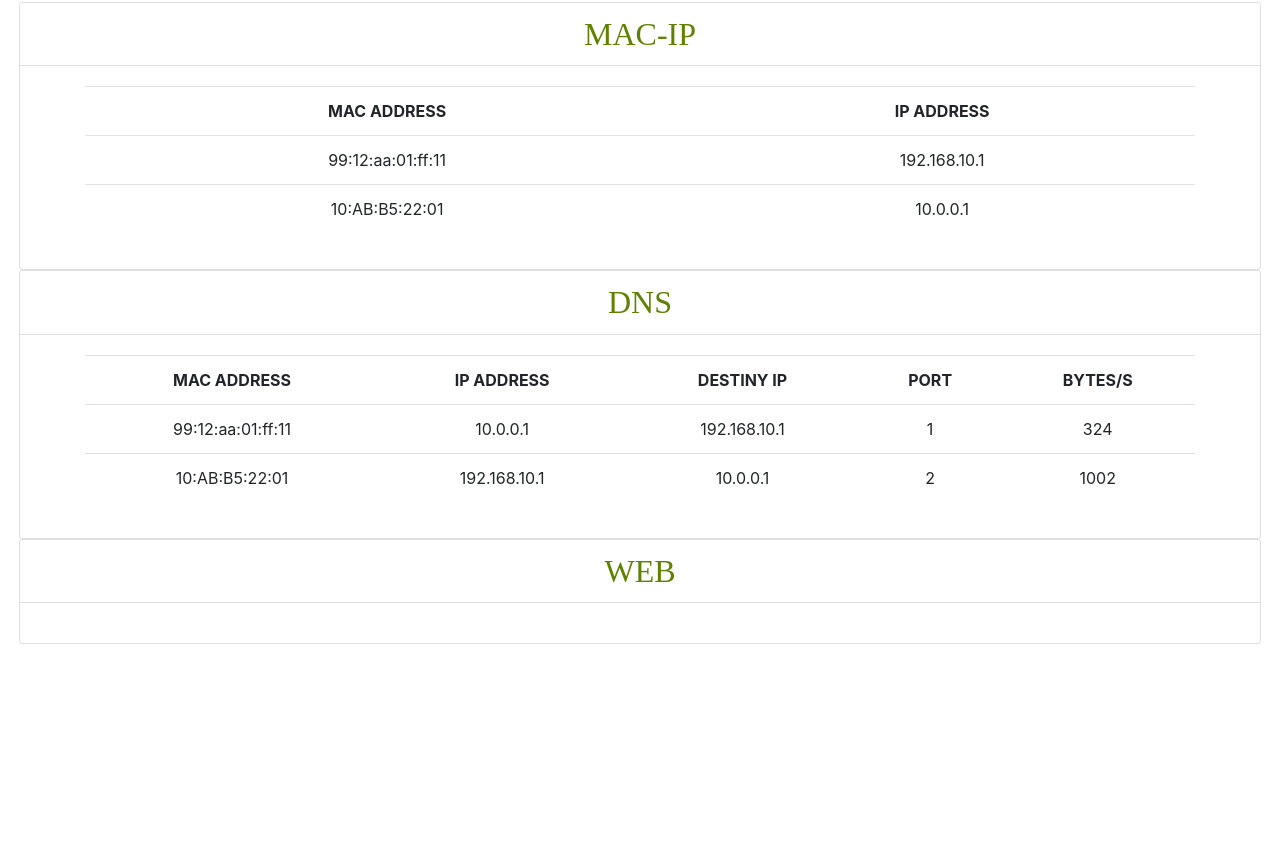
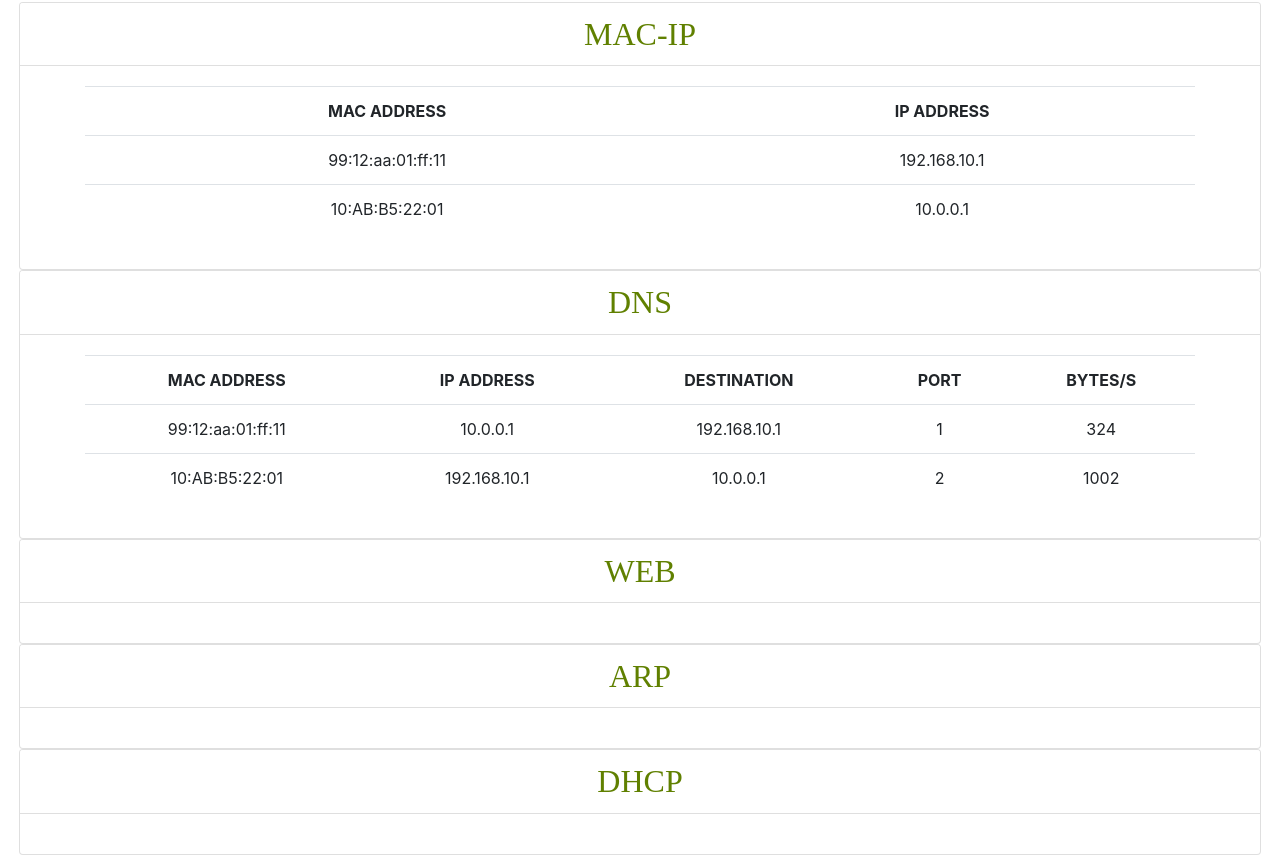
Before and after one commit to renato2110/SDN-Traffic-Monitor, an Angular app: page / in a window 1280 px wide. Shown: the part 113-968 px from the top of the page. Before the commit the page ends 800 px from the top, so only its background shows below. Built offline with nearby package versions, Linux system fonts and the light colour scheme.

Commit message:
Components creation

```diff
--- a/src/app/app.component.html
+++ b/src/app/app.component.html
@@ -13,7 +13,7 @@
     <div class="card-header">
       <h2 class="mb-0">MAC-IP</h2>
     </div>
-    <div id="statistic-two">
+    <div id="statistic-one">
       <div class="card-body">
         <app-mac-ip></app-mac-ip>
       </div>
@@ -24,7 +24,7 @@
     <div class="card-header">
       <h2 class="mb-0">DNS</h2>
     </div>
-    <div id="statistic-one">
+    <div id="statistic-two">
       <div class="card-body">
         <app-dns></app-dns>
       </div>
@@ -32,12 +32,32 @@
   </div>
 
   <div class="card">
+    <div class="card-header">
+      <h2 class="mb-0">WEB</h2>
+    </div>
+    <div id="statistic-three">
+      <div class="card-body">
+      </div>
+    </div>
+  </div>
+
+  <div class="card">
       <div class="card-header">
-        <h2 class="mb-0">WEB</h2>
+        <h2 class="mb-0">ARP</h2>
       </div>
-      <div id="statistic-two">
+      <div id="statistic-four">
         <div class="card-body">
         </div>
       </div>
     </div>
+
+    <div class="card">
+        <div class="card-header">
+          <h2 class="mb-0">DHCP</h2>
+        </div>
+        <div id="statistic-five">
+          <div class="card-body">
+          </div>
+        </div>
+      </div>
 </div>
--- a/src/app/components/dns/dns.component.html
+++ b/src/app/components/dns/dns.component.html
@@ -4,7 +4,7 @@
     <tr>
       <th>MAC ADDRESS</th>
       <th>IP ADDRESS</th>
-      <th>DESTINY IP</th>
+      <th>DESTINATION</th>
       <th>PORT</th>
       <th>BYTES/S</th>
     </tr>
@@ -13,7 +13,7 @@
     <tr *ngFor="let element of data">
       <td>{{element.mac}}</td>
       <td>{{element.ip}}</td>
-      <td>{{element.destiny_ip}}</td>
+      <td>{{element.destination_ip}}</td>
       <td>{{element.port}}</td>
       <td>{{element.bytes}}</td>
     </tr>
--- a/src/app/components/dns/dns.component.ts
+++ b/src/app/components/dns/dns.component.ts
@@ -18,14 +18,14 @@ export class DnsComponent implements OnInit {
           "mac": "99:12:aa:01:ff:11",
           "port": "1",
           "ip": "10.0.0.1",
-          "destiny_ip": "192.168.10.1",
+          "destination_ip": "192.168.10.1",
           "bytes": "324"
       },
       {
           "mac": "10:AB:B5:22:01",
           "port": "2",
           "ip": "192.168.10.1",
-          "destiny_ip": "10.0.0.1",
+          "destination_ip": "10.0.0.1",
           "bytes": "1002"
       }
     ]
```
